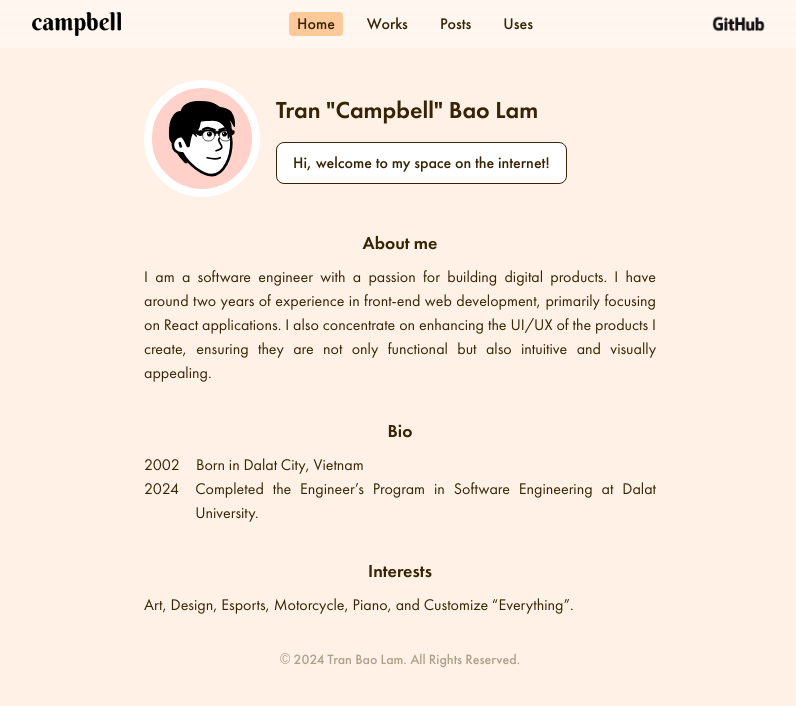
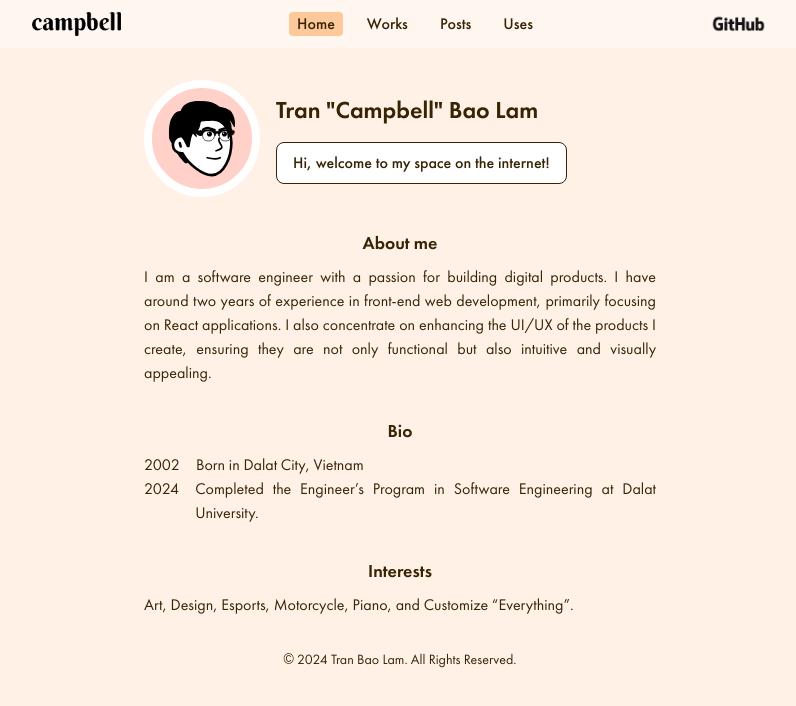
Before and after one commit to tranbaolam26902/campbells-corner, a Next.js app: page / in a window 1280 px wide. Shown: the top 706 px of the page, without its empty margins (240-1036 px from the left). Built offline with nearby package versions, Linux system fonts and the light colour scheme.

Commit message:
fix color contrast

```diff
--- a/src/components/shared/Footer.tsx
+++ b/src/components/shared/Footer.tsx
@@ -1,6 +1,6 @@
 export default function Footer() {
     return (
-        <footer className='mb-8 text-center text-sm font-medium opacity-40'>
+        <footer className='mb-8 text-center text-sm'>
             &copy; {new Date().getFullYear()} Tran Bao Lam. All Rights Reserved.
         </footer>
     );
```
